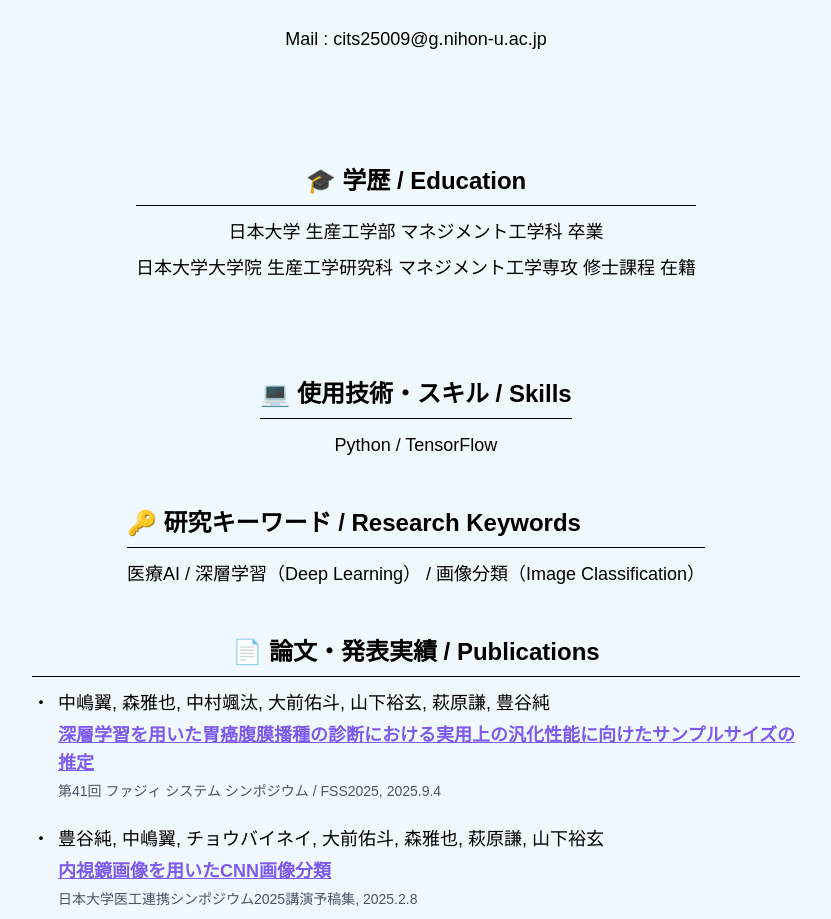
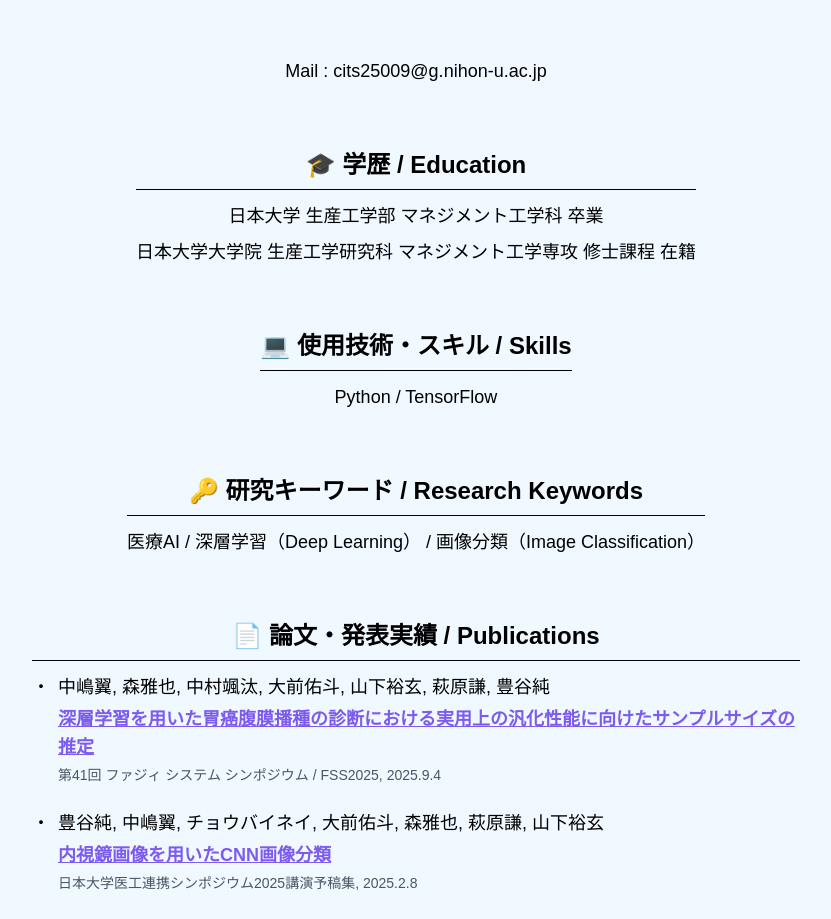
Before and after one commit to Tsubasa-nananana/portfolio, a Next.js app: page / in a window 1280 px wide. Shown: the part 263-1182 px from the top of the page, without its empty margins (224-1055 px from the left). Built offline with nearby package versions, Linux system fonts and the light colour scheme.

Commit message:
Update page.js

```diff
--- a/src/app/page.js
+++ b/src/app/page.js
@@ -14,31 +14,31 @@ export default function Home() {
       </div>
 
       {/* 連絡先・リンク */}
-      <section className="text-center mb-16">
+      <section className="text-center py-8">
         <p>Mail : cits25009@g.nihon-u.ac.jp</p>
       </section>
 
       {/* 学歴 */}
-      <section className="py-12 text-center">
+      <section className="py-8 text-center">
         <h2 className="text-2xl font-semibold mb-3 border-b pb-2">🎓 学歴 / Education</h2>
         <p className="mb-2">日本大学 生産工学部 マネジメント工学科 卒業</p>
         <p>日本大学大学院 生産工学研究科 マネジメント工学専攻 修士課程 在籍</p>
       </section>
 
       {/* 使用技術・スキル */}
-      <section className="py-12 text-center">
+      <section className="py-8 text-center">
         <h2 className="text-2xl font-semibold mb-3 border-b pb-2">💻 使用技術・スキル / Skills</h2>
         <p>Python / TensorFlow</p>
       </section>
 
   　　　{/* 研究キーワード */}
-　　　<section className="py-12text-center">
+　　　<section className="py-8 text-center">
   　　　<h2 className="text-2xl font-semibold mb-3 border-b pb-2">🔑 研究キーワード / Research Keywords</h2>
     　　　<p>医療AI / 深層学習（Deep Learning） / 画像分類（Image Classification）</p>
 　　　　</section>
 
       {/* 論文・発表実績 */}
-      <section className="py-12 text-center">
+      <section className="py-8 text-center">
         <h2 className="text-2xl font-semibold mb-3 border-b pb-2">📄 論文・発表実績 / Publications</h2>
         <ul className="list-none text-left max-w-3xl mx-auto space-y-6">
         <li>
```
